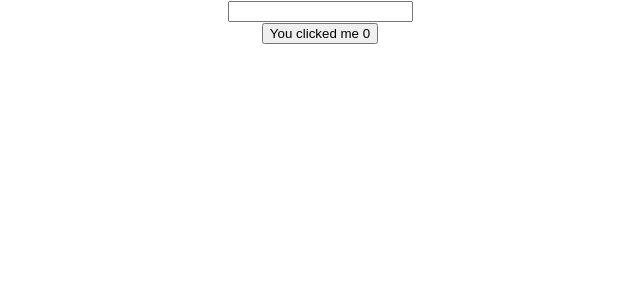
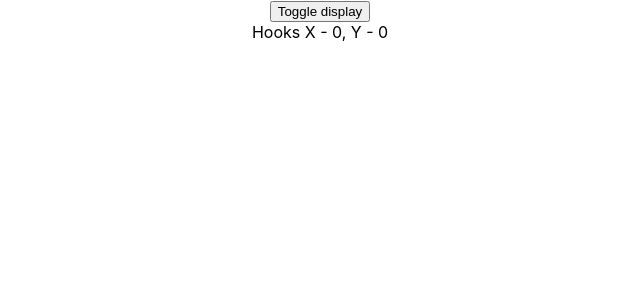
Before and after one commit to Alex-2kZharkov/React-Hooks-learning, a React (Create React App) app: page / in a window 1280 px wide. Shown: the top 300 px of the page, without its empty margins (320-960 px from the left). Built offline with nearby package versions, Linux system fonts and the light colour scheme.

Commit message:
Effects that run only once and cleanup in useEffect

```diff
--- a/src/App.js
+++ b/src/App.js
@@ -1,12 +1,12 @@
 import React from 'react';
 import './App.css';
-import UseStateArray from './UseStateArray';
-import UseEffectCounter from './UseEffectCounter';
+import UseEffectOnce from './UseEffectOnce';
+import MouseContainer from './MouseContainer';
 
 function App() {
   return (
     <div className='App'>
-      <UseEffectCounter />
+      <MouseContainer />
     </div>
   );
 }
--- /dev/null
+++ b/src/MouseContainer.js
@@ -0,0 +1,16 @@
+import React, { useState } from 'react';
+import UseEffectOnce from './UseEffectOnce';
+
+function MouseContainer() {
+  const [display, setDisplay] = useState(true);
+  return (
+    <div>
+      <button onClick={() => setDisplay(!display)}>Toggle display</button>
+      {display && <UseEffectOnce />}
+      {/*       using this example to demonstrate how
+       useEffect cleanup works*/}
+    </div>
+  );
+}
+
+export default MouseContainer;
--- /dev/null
+++ b/src/UseEffectOnce.js
@@ -0,0 +1,29 @@
+import React, { useState, useEffect } from 'react';
+
+function UseEffectOnce() {
+  const [x, setX] = useState(0);
+  const [y, setY] = useState(0);
+
+
+  const logMousePosition = (e) => {
+    console.log('Mouse moves');
+    setX(e.clientX);
+    setY(e.clientY);
+  };
+  useEffect(() => {
+    window.addEventListener('mousemove', logMousePosition);
+
+    return () => {
+      console.log('Component was unmouted, event listener was removed');
+      window.removeEventListener('mousemove', logMousePosition);
+    }; // this function will execute when component will be unmounted, cause it is returned
+  }, []); // empty array signals to run side effects only once, when component did mount
+
+  return (
+    <div>
+      Hooks X - {x}, Y - {y}
+    </div>
+  );
+}
+
+export default UseEffectOnce;
```
